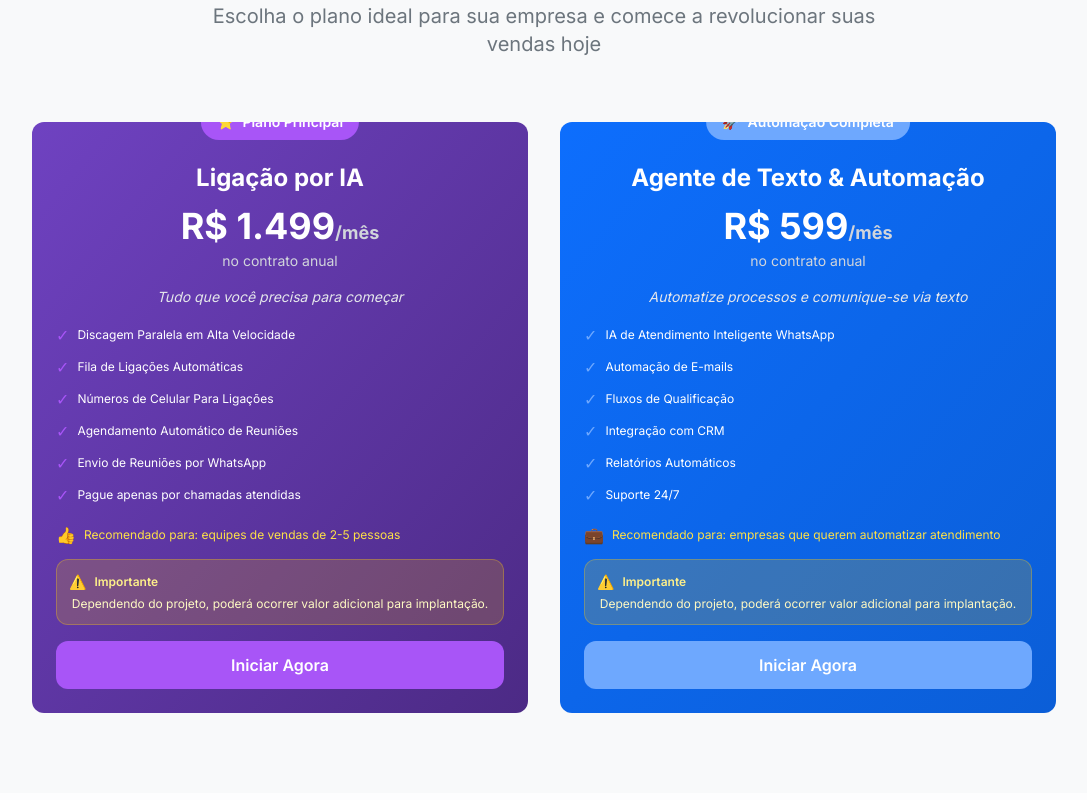
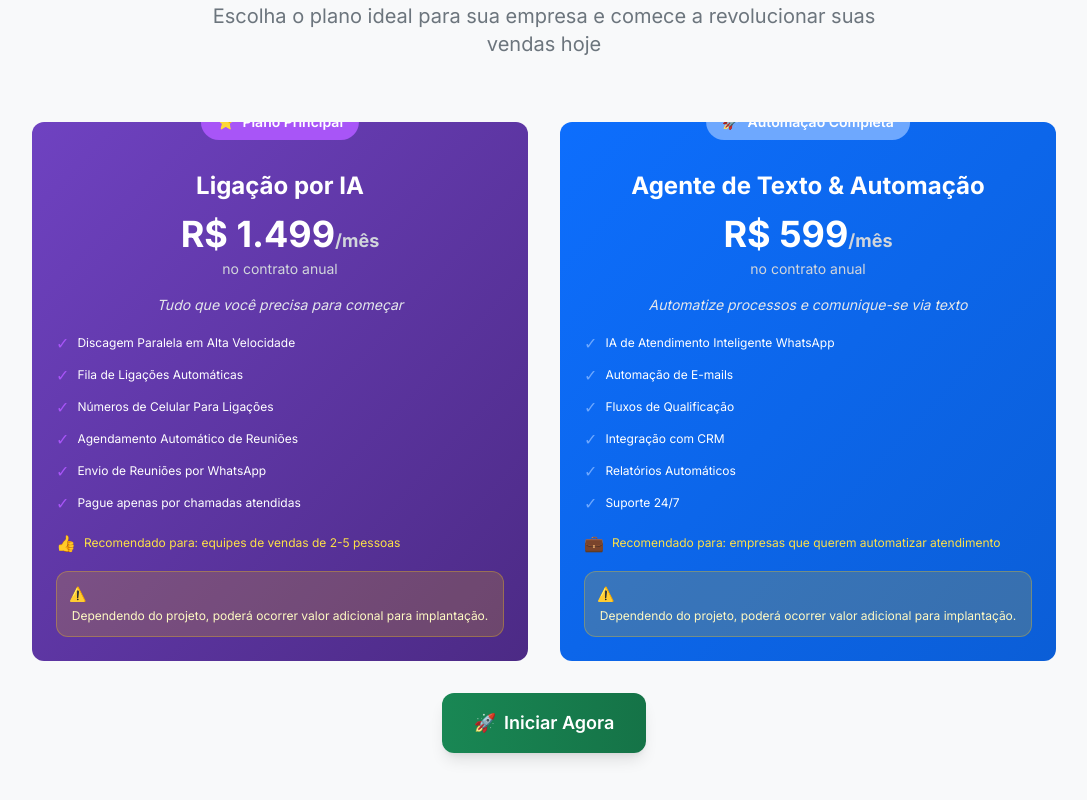
Before and after one commit to automacao360mariafav149/automacao360, a React (Vite) app: page / in a window 1280 px wide. Shown: the part 6620-7420 px from the top of the page, without its empty margins (96-1183 px from the left). Built offline with nearby package versions, Linux system fonts and the light colour scheme.

Commit message:
feat: Otimiza cards de preços - remove 'Importante', adiciona botão centralizado e melhora layout

```diff
--- a/src/components/Pricing.tsx
+++ b/src/components/Pricing.tsx
@@ -11,7 +11,7 @@ const Pricing = () => {
           </p>
         </div>
 
-        <div className="grid md:grid-cols-2 gap-8 max-w-5xl mx-auto">
+        <div className="grid md:grid-cols-2 gap-8 max-w-5xl mx-auto mb-8">
           {/* Plano 1: Ligação por IA */}
           <div className="bg-gradient-to-br from-[#6f42c1] to-[#4c2a85] p-6 rounded-lg text-white relative overflow-hidden">
             <div className="absolute top-0 left-1/2 transform -translate-x-1/2 -translate-y-1/2">
@@ -21,7 +21,7 @@ const Pricing = () => {
               </div>
             </div>
 
-            <div className="text-center mt-4">
+            <div className="text-center mt-6">
               <h3 className="text-2xl font-bold mb-3">Ligação por IA</h3>
               <div className="text-4xl font-bold mb-1">R$ 1.499<span className="text-lg text-gray-300">/mês</span></div>
               <p className="text-gray-300 text-sm mb-4">no contrato anual</p>
@@ -55,30 +55,20 @@ const Pricing = () => {
                 </div>
               </div>
 
-              <div className="flex items-center gap-2 mb-3 text-yellow-300">
+              <div className="flex items-center gap-2 mb-4 text-yellow-300">
                 <span>👍</span>
                 <span className="text-xs">Recomendado para: equipes de vendas de 2-5 pessoas</span>
               </div>
 
               {/* Observação dentro do card */}
-              <div className="bg-yellow-500/20 border border-yellow-400/30 rounded-lg p-3 mb-4">
+              <div className="bg-yellow-500/20 border border-yellow-400/30 rounded-lg p-3">
                 <div className="flex items-center gap-2 mb-1">
                   <span className="text-yellow-300 text-sm">⚠️</span>
-                  <span className="text-yellow-200 text-xs font-semibold">Importante</span>
                 </div>
                 <p className="text-yellow-100 text-xs">
                   Dependendo do projeto, poderá ocorrer valor adicional para implantação.
                 </p>
               </div>
-
-              <a
-                href="https://wa.me/5531992963254?text=Olá! Gostaria de saber mais sobre o plano de Ligação por IA (R$ 1.499/mês)."
-                target="_blank"
-                rel="noopener noreferrer"
-                className="w-full bg-[#a855f7] hover:bg-[#9333ea] text-white py-3 rounded-lg font-semibold transition-colors block text-center"
-              >
-                Iniciar Agora
-              </a>
             </div>
           </div>
 
@@ -91,7 +81,7 @@ const Pricing = () => {
               </div>
             </div>
 
-            <div className="text-center mt-4">
+            <div className="text-center mt-6">
               <h3 className="text-2xl font-bold mb-3">Agente de Texto & Automação</h3>
               <div className="text-4xl font-bold mb-1">R$ 599<span className="text-lg text-gray-300">/mês</span></div>
               <p className="text-gray-300 text-sm mb-4">no contrato anual</p>
@@ -125,32 +115,35 @@ const Pricing = () => {
                 </div>
               </div>
 
-              <div className="flex items-center gap-2 mb-3 text-yellow-300">
+              <div className="flex items-center gap-2 mb-4 text-yellow-300">
                 <span>💼</span>
                 <span className="text-xs">Recomendado para: empresas que querem automatizar atendimento</span>
               </div>
 
               {/* Observação dentro do card */}
-              <div className="bg-yellow-500/20 border border-yellow-400/30 rounded-lg p-3 mb-4">
+              <div className="bg-yellow-500/20 border border-yellow-400/30 rounded-lg p-3">
                 <div className="flex items-center gap-2 mb-1">
                   <span className="text-yellow-300 text-sm">⚠️</span>
-                  <span className="text-yellow-200 text-xs font-semibold">Importante</span>
                 </div>
                 <p className="text-yellow-100 text-xs">
                   Dependendo do projeto, poderá ocorrer valor adicional para implantação.
                 </p>
               </div>
-
-              <a
-                href="https://wa.me/5531992963254?text=Olá! Gostaria de saber mais sobre o plano de Agente de Texto & Automação (R$ 599/mês)."
-                target="_blank"
-                rel="noopener noreferrer"
-                className="w-full bg-[#6ea8fe] hover:bg-[#3b82f6] text-white py-3 rounded-lg font-semibold transition-colors block text-center"
-              >
-                Iniciar Agora
-              </a>
             </div>
           </div>
+        </div>
+
+        {/* Botão centralizado abaixo dos cards */}
+        <div className="text-center">
+          <a
+            href="https://wa.me/5531992963254?text=Olá! Gostaria de saber mais sobre os planos da Automação360."
+            target="_blank"
+            rel="noopener noreferrer"
+            className="inline-flex items-center justify-center bg-gradient-to-r from-[#198754] to-[#157347] hover:from-[#157347] hover:to-[#0f5132] text-white px-8 py-4 rounded-lg font-semibold text-lg transition-all duration-300 transform hover:scale-105 shadow-lg"
+          >
+            <span className="mr-2">🚀</span>
+            Iniciar Agora
+          </a>
         </div>
       </div>
     </section>
```
